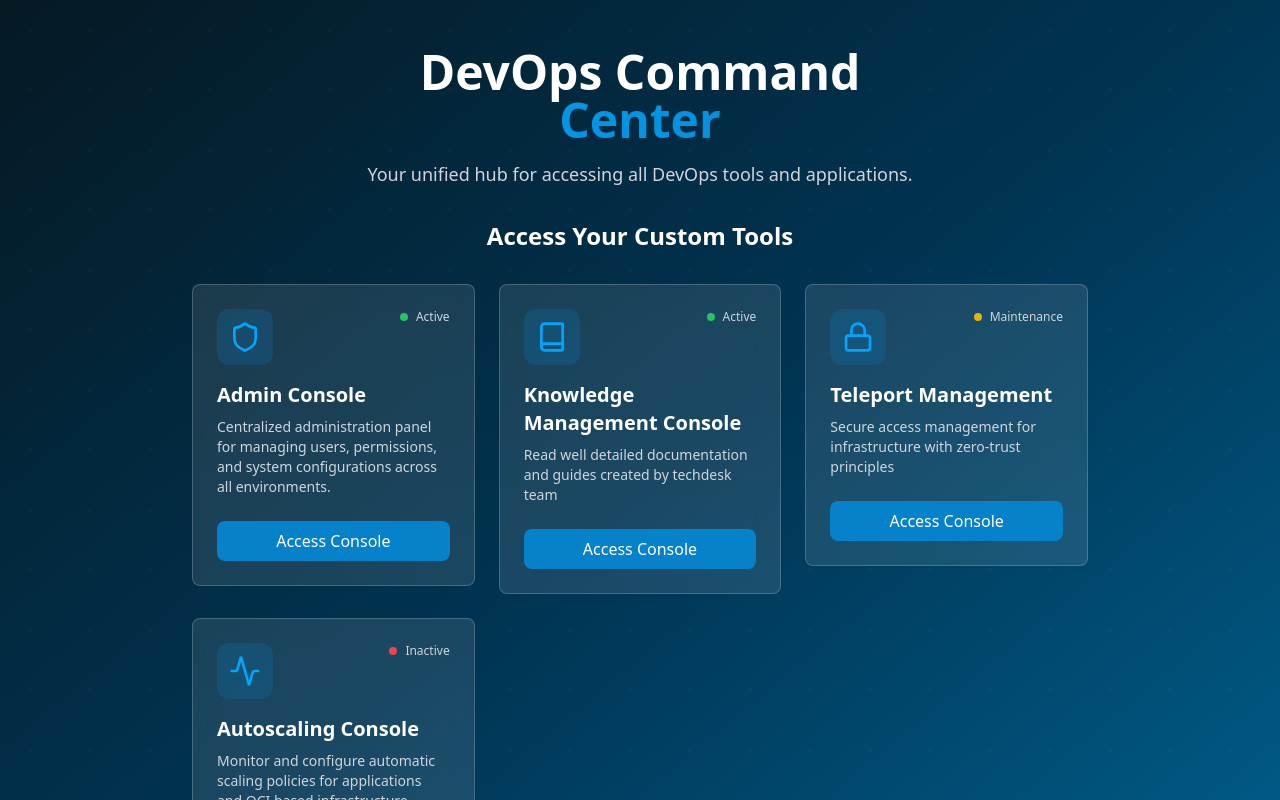
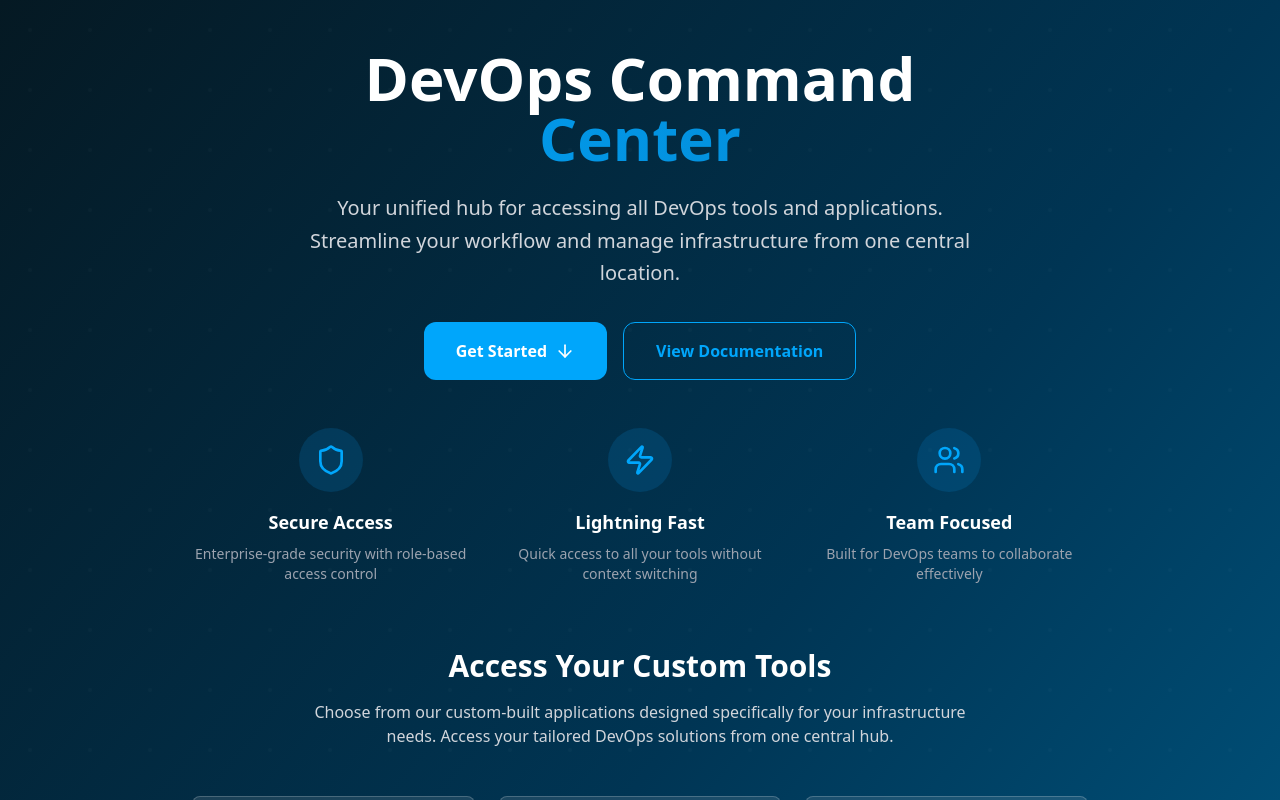
Before and after one commit to ExoPexodus/ops-portal-gateway, a React (Vite) app: page / in a window 1280 px wide. Shown: the top 800 px of the page. Built offline with nearby package versions, Linux system fonts and the light colour scheme.

Commit message:
Reverted to commit f1eaf5e2bac002ca676bc77fca23d191a903c029

```diff
--- a/src/components/HeroSection.tsx
+++ b/src/components/HeroSection.tsx
@@ -1,15 +1,71 @@
+import { ArrowDown, Shield, Zap, Users } from "lucide-react";
+
 export function HeroSection() {
+  const scrollToTools = () => {
+    const toolsSection = document.getElementById('tools-section');
+    if (toolsSection) {
+      toolsSection.scrollIntoView({ behavior: 'smooth' });
+    }
+  };
+
   return (
-    <div className="text-center mb-8 animate-fade-in">
-      <h1 className="text-4xl md:text-5xl font-bold text-white mb-4 leading-tight">
+    <div className="text-center mb-16 animate-fade-in">
+      <div className="mb-8">
+        <h1 className="text-5xl md:text-6xl font-bold text-white mb-6 leading-tight">
           DevOps Command
           <span className="block bg-gradient-to-r from-devops-blue-light to-devops-blue-medium bg-clip-text text-transparent">
             Center
           </span>
         </h1>
-      <p className="text-lg text-gray-300 max-w-xl mx-auto">
+        <p className="text-xl text-gray-300 max-w-2xl mx-auto leading-relaxed">
           Your unified hub for accessing all DevOps tools and applications.
+          Streamline your workflow and manage infrastructure from one central location.
         </p>
+      </div>
+
+      <div className="flex flex-col sm:flex-row gap-4 justify-center mb-12">
+        <button
+          onClick={scrollToTools}
+          className="inline-flex items-center px-8 py-4 bg-devops-blue-light hover:bg-devops-blue-medium text-white font-semibold rounded-xl transition-all duration-300 hover:shadow-lg hover:shadow-devops-blue-light/30 transform hover:-translate-y-1"
+        >
+          Get Started
+          <ArrowDown className="ml-2 w-5 h-5" />
+        </button>
+        <a
+          href="https://gitlab.kochar.com/kocharsoft/devops-world"
+          target="_blank"
+          rel="noopener noreferrer"
+          className="inline-flex items-center px-8 py-4 border border-devops-blue-light text-devops-blue-light hover:bg-devops-blue-light hover:text-white font-semibold rounded-xl transition-all duration-300"
+        >
+          View Documentation
+        </a>
+      </div>
+
+      <div className="grid grid-cols-1 md:grid-cols-3 gap-8 max-w-4xl mx-auto">
+        <div className="flex flex-col items-center text-center">
+          <div className="p-4 bg-devops-blue-medium/20 rounded-full mb-4">
+            <Shield className="w-8 h-8 text-devops-blue-light" />
+          </div>
+          <h3 className="text-lg font-semibold text-white mb-2">Secure Access</h3>
+          <p className="text-gray-400 text-sm">Enterprise-grade security with role-based access control</p>
+        </div>
+
+        <div className="flex flex-col items-center text-center">
+          <div className="p-4 bg-devops-blue-medium/20 rounded-full mb-4">
+            <Zap className="w-8 h-8 text-devops-blue-light" />
+          </div>
+          <h3 className="text-lg font-semibold text-white mb-2">Lightning Fast</h3>
+          <p className="text-gray-400 text-sm">Quick access to all your tools without context switching</p>
+        </div>
+
+        <div className="flex flex-col items-center text-center">
+          <div className="p-4 bg-devops-blue-medium/20 rounded-full mb-4">
+            <Users className="w-8 h-8 text-devops-blue-light" />
+          </div>
+          <h3 className="text-lg font-semibold text-white mb-2">Team Focused</h3>
+          <p className="text-gray-400 text-sm">Built for DevOps teams to collaborate effectively</p>
+        </div>
+      </div>
     </div>
   );
 }
--- a/src/pages/Index.tsx
+++ b/src/pages/Index.tsx
@@ -50,10 +50,13 @@ const Index = () => {
       <div className="relative z-10 container mx-auto px-6 py-12">
         <HeroSection />
 
-        <div className="mb-8">
-          <h2 className="text-2xl font-bold text-white text-center mb-6">
+        <div id="tools-section" className="mb-12">
+          <h2 className="text-3xl font-bold text-white text-center mb-4">
             Access Your Custom Tools
           </h2>
+          <p className="text-gray-300 text-center max-w-2xl mx-auto">
+            Choose from our custom-built applications designed specifically for your infrastructure needs. Access your tailored DevOps solutions from one central hub.
+          </p>
         </div>
 
         <div className="grid grid-cols-1 md:grid-cols-2 lg:grid-cols-3 gap-6 max-w-4xl mx-auto">
```
Lines whose indentation alone changed are shown as unchanged.
